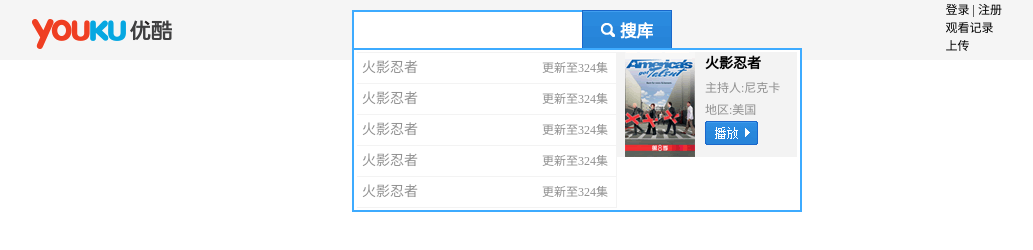
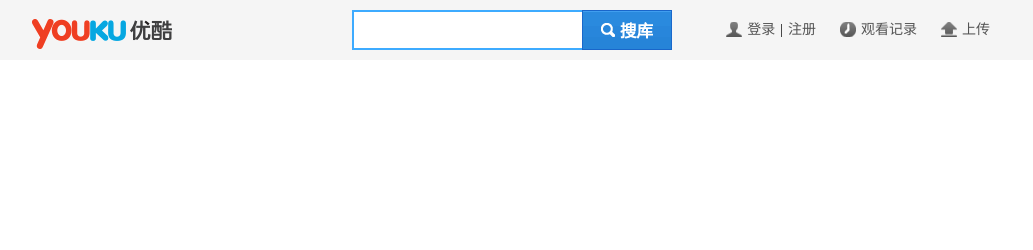
Before and after one commit to billyyyc/youku, a plain HTML site: page index.html in a window 1280 px wide. Shown: the whole page, without its empty margins (123-1156 px from the left). Drawn offline with Linux system fonts and the light colour scheme.

Commit message:
2013年12月28日14:41:38

```diff
--- a/css/common.css
+++ b/css/common.css
@@ -18,22 +18,31 @@ a{text-decoration:none;}
 .searchBox{width:320px;padding-top: 10px;position: relative;}
 .search_input{width: 216px;height: 14px;line-height: 14px;padding:11px 6px;border: 2px solid #9F9F9F;border-right: none;}
 .search_btn{width: 90px;height:40px;background: url(../img/search_btn.gif) left top no-repeat;}
+
 /*搜索交互*/
 .search_hover{border-color: #3EABFF;}
-.search_show{width: 440px;border: 2px solid #3EABFF;padding:2px 3px;background-color:#fff;position: absolute;left: 0;top: 48px;}
+.search_show{display:none;width: 440px;border: 2px solid #3EABFF;padding:2px 3px;background-color:#fff;position: absolute;left: 0;top: 48px;}
 .showList{width: 259px; font-size:14px;border-right:1px solid #F3F3F3; border-top: 1px solid #F3F3F3;}
 .showList li{height: 30px;line-height: 30px;border-bottom: 1px solid #F3F3F3;}
 .showList li a{float: left;color: #909090;padding-left: 5px;}
 .showList li span{float: right;font-size: 12px;color: #909090;padding-right: 8px;}
 .showList .active{background: #F3F3F3;}
-.imgShow{width: 172px;background: #F3F3F3; padding-left: 8px;}
+.imgShow{width: 172px;background: #F3F3F3; padding-left: 8px;padding:11px 0 11px 8px;}
+.imgShowTxt{height: 81px;}
 .imgShow dt{width: 70px;height: 105px;float: left;}
 .imgShow dd{width: 92px;float: right;}
 .imgShow dd h3{color: #000;font-size: 14px;margin-bottom: 5px;}
 .imgShow dd p{color: #909090;line-height: 22px;}
 .imgShow_play{width:53px;height:24px;padding-left: 8px;background: url(../img/play_btn.png) left top no-repeat;display: inline-block;}
 
-
+/*登陆*/
+.menu li{float: left; font-family:"Microsoft YaHei";font-size: 14px;}
+.menuTxt{height: 24px;line-height: 24px;padding: 18px 12px;}
+.menuTxt span{padding: 0 5px;}
+.menuTxt a{color: #545454;}
+.login{background: url(../img/icon/icon1.png) left center no-repeat;padding-left: 21px;}
+.record{background: url(../img/icon/icon2.png) left center no-repeat;padding-left: 21px;}
+.upLoad{background: url(../img/icon/icon3.png) left center no-repeat;padding-left: 21px;}
 
 
 /*通用样式*/
--- a/index.html
+++ b/index.html
@@ -15,23 +15,27 @@
 			<input type="button" class="search_btn fl">
 			<div class="search_show">
 				<ul class="showList fl">
-					<li><a href="#">火影忍者</a><span>更新至324集</span></li><li><a href="#">火影忍者</a><span>更新至324集</span></li><li><a href="#">火影忍者</a><span>更新至324集</span></li><li><a href="#">火影忍者</a><span>更新至324集</span></li><li><a href="#">火影忍者</a><span>更新至324集</span></li>
+					<li><a href="#">火影忍者</a><span>更新至324集</span></li>
+					<li><a href="#">火影忍者</a><span>更新至324集</span></li>
+					<li><a href="#">火影忍者</a><span>更新至324集</span></li>
 				</ul>
 				<dl class="imgShow fl">
 					<dt><a href="#"><img src="img/pic1.gif" alt=""></a></dt>
 					<dd>
-						<h3>火影忍者</h3>
-						<p>主持人:尼克卡</p>
-						<p>地区:美国</p>
+						<div class="imgShowTxt">
+							<h3>火影忍者</h3>
+							<p>主持人:苍井空</p>
+							<p>地区:日本</p>
+						</div>
 						<a href="#" class="imgShow_play"></a>
 					</dd>
 				</dl>
 			</div>
 		</div>
 		<ul class="menu fr">
-			<li>登录 | 注册</li>
-			<li>观看记录</li>
-			<li>上传</li>
+			<li><div class="menuTxt"><a href="#" class="login">登录</a><span>|</span><a href="#">注册</a></div></li>
+			<li><div class="menuTxt"><a href="#" class="record">观看记录</a></div></li>
+			<li><div class="menuTxt"><a href="#" class="upLoad">上传</a></div></li>
 		</ul>
 	</div>
 </div>
```
Also changed, not shown: img/icon/icon1.png (added), img/icon/icon2.png (added), img/icon/icon3.png (added).
